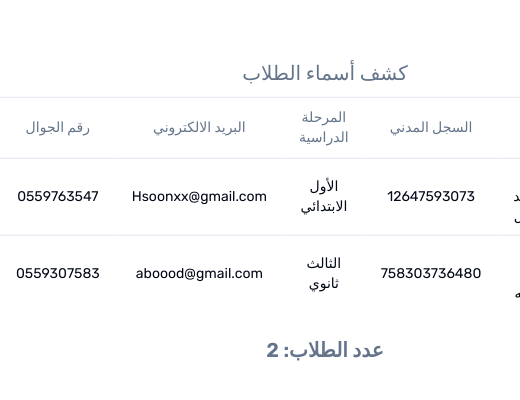
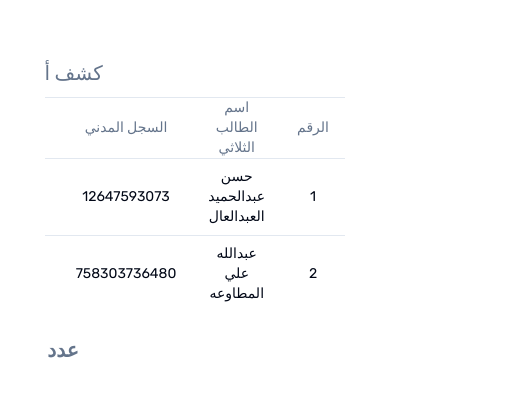
Before and after one commit to Labrarysa/CourseManager, a Next.js app: page /Table in a window 390 px wide. Shown: the part 212-612 px from the top of the page, 520 px wide, since content can reach past the window. Built offline with nearby package versions, Linux system fonts and the light colour scheme.

Commit message:
fix the responsive issue

```diff
--- a/app/Table/page.tsx
+++ b/app/Table/page.tsx
@@ -36,6 +36,8 @@ import {
     return (
       // Positioning the table in the center of the page
       <div className="absolute -translate-x-1/2 -translate-y-1/2 top-1/2 left-1/2">
+        {/* Scrollable container for the table on smaller screens */}
+        <div className="table-auto md:w-full w-[300px]">
         {/* Table for displaying student data */}
         <Table className="min-w-full text-center">
           {/* Table caption showing the total number of students */}
@@ -77,5 +79,6 @@ import {
           </TableBody>
         </Table>
       </div>
+      </div>
     );
   }
```
